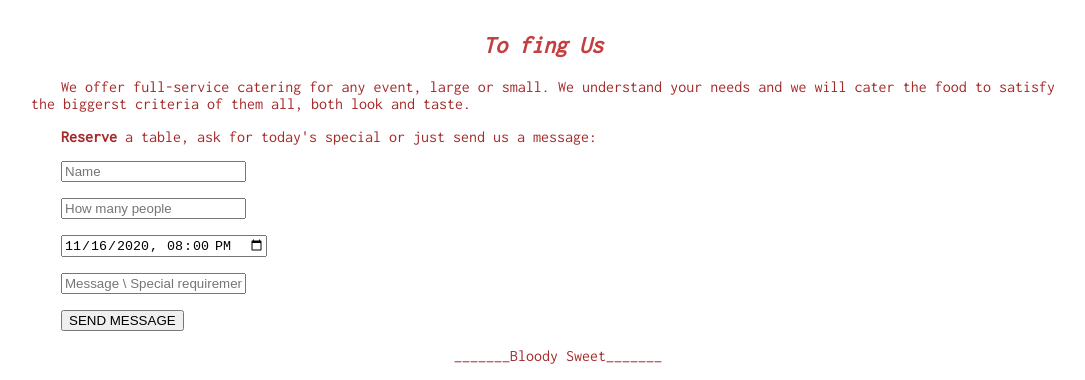
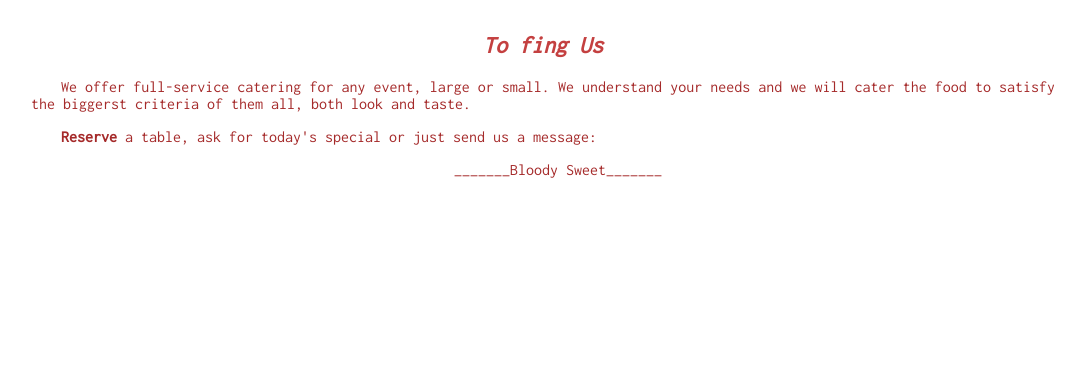
Before and after one commit to Naveenelan/Coffee, a plain HTML site: page index.html in a window 1280 px wide. Shown: the part 2191-2571 px from the top of the page, without its empty margins (97-1182 px from the left). After the commit the page ends 2385 px from the top, so only its background shows below. Drawn offline with Linux system fonts and the light colour scheme.

Commit message:
Update index.html

```diff
--- a/index.html
+++ b/index.html
@@ -170,14 +170,6 @@
       <p> We offer full-service catering for any event, large or small. We understand your needs and we will cater
         the food to satisfy the biggerst criteria of them all, both look and taste.</p>
       <p><strong>Reserve</strong> a table, ask for today's special or just send us a message:</p>
-      <form>
-        <p><input type="text" placeholder="Name" required name="Name"></p>
-        <p><input type="number" placeholder="How many people" required name="People"></p>
-        <p><input type="datetime-local" placeholder="Date and time" required name="date" value="2020-11-16T20:00">
-        </p>
-        <p><input type="text" placeholder="Message \ Special requirements" required name="Message"></p>
-        <p><button class="button black" type="submit">SEND MESSAGE</button></p>
-      </form>
       <p style="text-align: center;">_______Bloody Sweet_______</p>
 
     </div>
```
